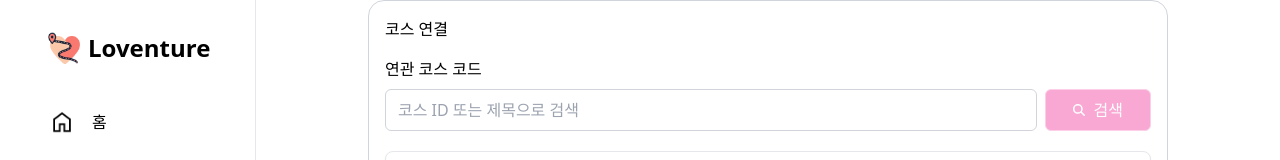
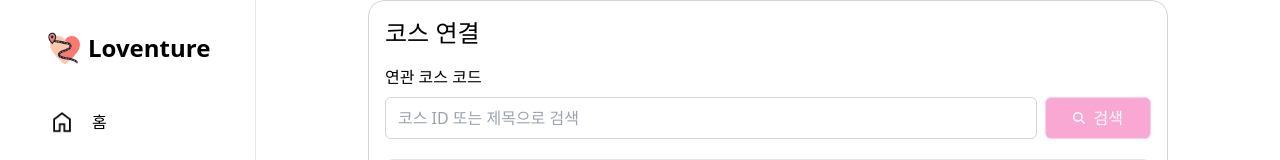
Before and after one commit to PitterPetter/PitterPetter_FE, a React (Vite) app: page /diary/create in a window 1280 px wide. Shown: the top 160 px of the page. Built offline with nearby package versions, Linux system fonts and the light colour scheme; no server answers.

Commit message:
style: change title font in ConnectCourse - PIT-413

```diff
--- a/src/features/diary/components/ConnectCourse.tsx
+++ b/src/features/diary/components/ConnectCourse.tsx
@@ -73,7 +73,7 @@ export const ConnectCourse = () => {
   };
   return (
     <div className="h-full border-gray-300 border rounded-2xl p-4 pb-6 w-[800px] flex flex-col gap-4">
-      <h1>코스 연결</h1>
+      <h1 className="text-2xl">코스 연결</h1>
       <div className="flex flex-col gap-2">
         연관 코스 코드
         <div className="flex gap-2">
```
